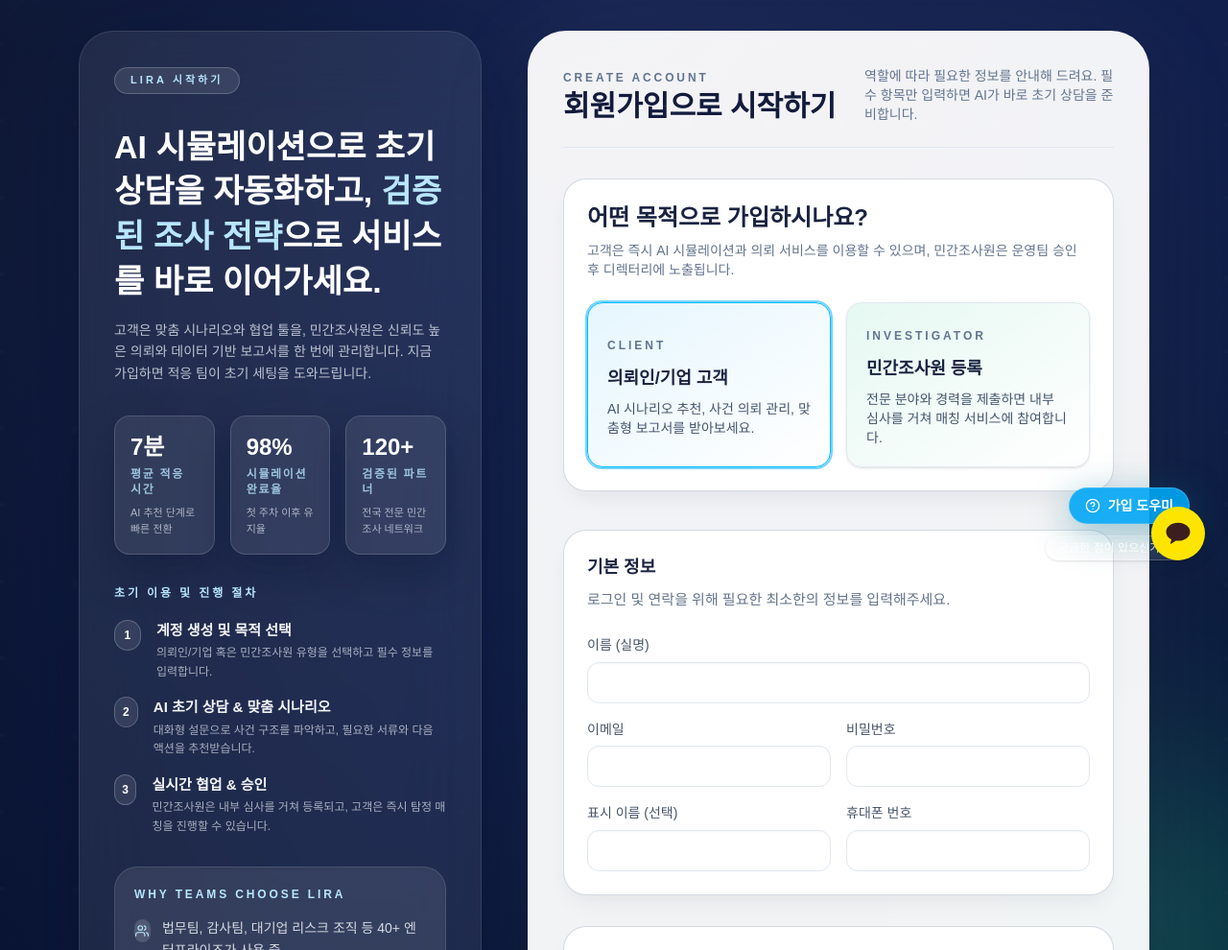
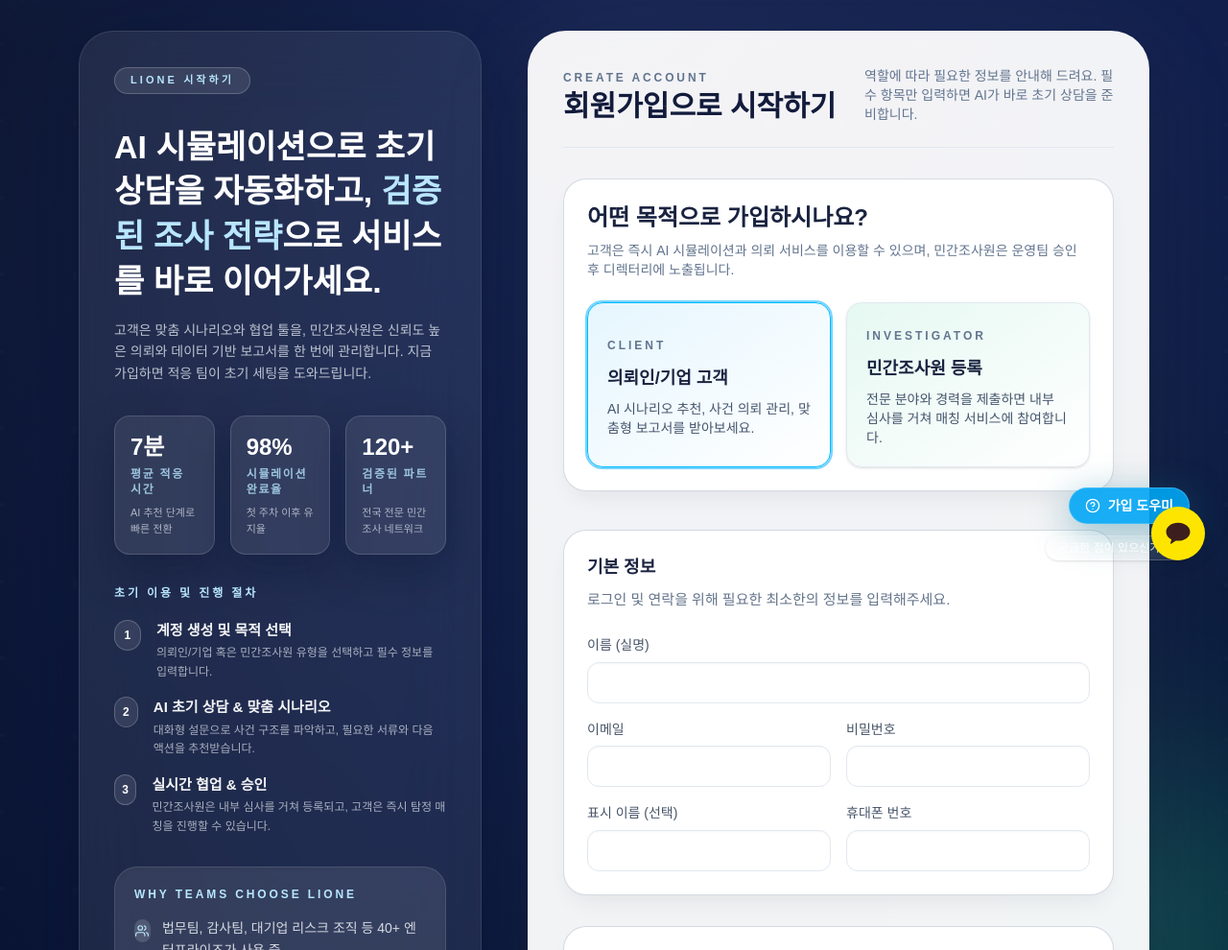
Before and after one commit to hykwon-dot/lira-repo, a Next.js app: page /register in a window 1280 px wide. Shown: the part 192-1182 px from the top of the page at 96% size. Built offline with nearby package versions, Linux system fonts and the light colour scheme.

Commit message:
chore: update LIRA to LIONE in register page sidebar

```diff
--- a/src/app/register/page.tsx
+++ b/src/app/register/page.tsx
@@ -79,7 +79,7 @@ export default function RegisterPage() {
         <aside className="flex w-full flex-col justify-between gap-10 rounded-[30px] border border-white/10 bg-white/[0.08] p-6 text-white shadow-[0_28px_90px_rgba(6,18,46,0.45)] backdrop-blur-2xl sm:p-8 lg:max-w-[420px] lg:gap-12 lg:rounded-[36px] lg:p-9">
           <div className="space-y-7 sm:space-y-8">
             <span className="inline-flex items-center gap-2 rounded-full border border-white/20 bg-white/10 px-3.5 py-1 text-[10px] font-semibold uppercase tracking-[0.28em] text-sky-200 sm:px-4 sm:text-[11px]">
-              LIRA 시작하기
+              LIONE 시작하기
             </span>
             <div className="space-y-4">
               <h1 className="text-2xl font-semibold leading-snug text-white sm:text-[30px] lg:text-[34px]">
@@ -125,7 +125,7 @@ export default function RegisterPage() {
             </div>
 
             <div className="space-y-4 rounded-3xl border border-white/10 bg-white/10 p-5 shadow-inner">
-              <p className="text-[11px] font-semibold uppercase tracking-[0.24em] text-sky-200 sm:text-xs">Why teams choose LIRA</p>
+              <p className="text-[11px] font-semibold uppercase tracking-[0.24em] text-sky-200 sm:text-xs">Why teams choose LIONE</p>
               <div className="space-y-3">
                 {[{
                   icon: FiUsers,
```
